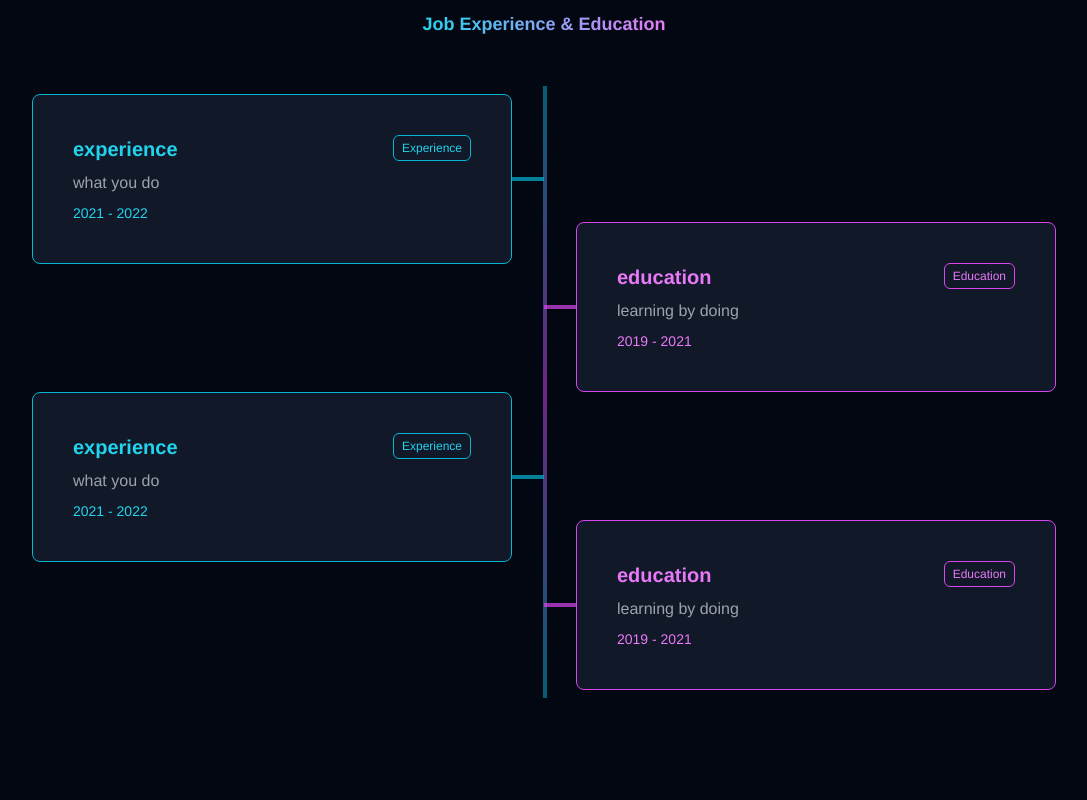
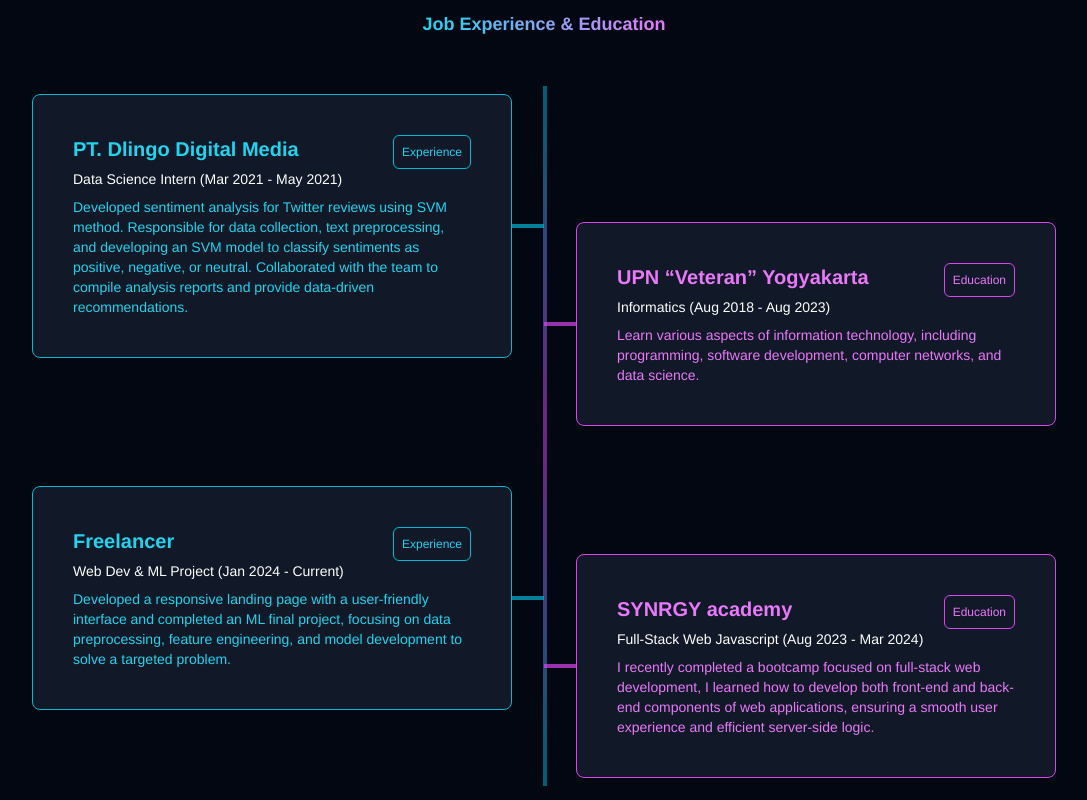
Before and after one commit to ahmadseloabadi/PORTOFOLIO-SELO, a React (Vite) app: page / in a window 1280 px wide. Shown: the part 2620-3420 px from the top of the page, without its empty margins (96-1183 px from the left). Built offline with nearby package versions, Linux system fonts and the light colour scheme.

Commit message:
fill content

```diff
--- a/src/components/Footer.tsx
+++ b/src/components/Footer.tsx
@@ -52,7 +52,7 @@
 ];
 const Footer = () => {
   return (
-    <footer className="relative w-full bg-gray-950 text-gray-300 py-12 overflow-hidden">
+    <footer className=" w-full bg-gray-950 text-gray-300 py-12 overflow-hidden">
       <div className="container mx-auto px-6">
         <div className="flex flex-col md:flex-row justify-between items-center gap-8">
           {/* Logo Section */}
--- a/src/components/Resume.tsx
+++ b/src/components/Resume.tsx
@@ -4,7 +4,7 @@
 interface TimelineItem {
   title: string;
   subtitle: string;
-  period: string;
+  desc: string;
   type: "experience" | "education";
 }
 
@@ -90,11 +90,11 @@
           transition-colors duration-300
         `}
       >
-        <div className="flex justify-between items-start mb-2">
+        <div className="flex justify-between items-start ">
           <h3 className={`text-xl font-bold ${textColor}`}>{item.title}</h3>
           <span
             className={`
-              text-xs px-2 py-1 rounded-md
+              text-xs px-2 py-2 rounded-md
               bg-transparent ${textColor}
               border ${borderColor}
             `}
@@ -102,8 +102,9 @@
             {item.type === "experience" ? "Experience" : "Education"}
           </span>
         </div>
-        <p className="text-gray-400 mb-2">{item.subtitle}</p>
-        <p className={`text-sm ${textColor}`}>{item.period}</p>
+        <p className="text-white mb-2 text-sm ">{item.subtitle}</p>
+
+        <p className={`text-sm ${textColor}`}>{item.desc}</p>
       </motion.div>
     </motion.div>
   );
@@ -114,27 +115,27 @@
 
   const items: TimelineItem[] = [
     {
-      title: "experience",
-      subtitle: "what you do",
-      period: "2021 - 2022",
+      title: "PT. Dlingo Digital Media",
+      subtitle: "Data Science Intern (Mar 2021 - May 2021)",
+      desc: "Developed sentiment analysis for Twitter reviews using SVM method. Responsible for data collection, text preprocessing, and developing an SVM model to classify sentiments as positive, negative, or neutral. Collaborated with the team to compile analysis reports and provide data-driven recommendations.",
       type: "experience",
     },
     {
-      title: "education",
-      subtitle: "learning by doing",
-      period: "2019 - 2021",
+      title: "UPN “Veteran” Yogyakarta",
+      subtitle: "Informatics (Aug 2018 - Aug 2023)",
+      desc: "Learn various aspects of information technology, including programming, software development, computer networks, and data science.",
       type: "education",
     },
     {
-      title: "experience",
-      subtitle: "what you do",
-      period: "2021 - 2022",
+      title: "Freelancer",
+      subtitle: "Web Dev & ML Project (Jan 2024 - Current)",
+      desc: "Developed a responsive landing page with a user-friendly interface and completed an ML final project, focusing on data preprocessing, feature engineering, and model development to solve a targeted problem.",
       type: "experience",
     },
     {
-      title: "education",
-      subtitle: "learning by doing",
-      period: "2019 - 2021",
+      title: "SYNRGY academy",
+      subtitle: "Full-Stack Web Javascript (Aug 2023 - Mar 2024)",
+      desc: "I recently completed a bootcamp focused on full-stack web development,  I learned how to develop both front-end and back-end components of web applications, ensuring a smooth user experience and efficient server-side logic.",
       type: "education",
     },
   ];
--- a/src/components/Tagline.tsx
+++ b/src/components/Tagline.tsx
@@ -103,7 +103,7 @@
         : "Committed to delivering exceptional web applications and transforming data into meaningful insights through innovative solutions. I'm always open to new collaboration opportunities or projects—let's create something amazing together!",
     id:
       variant === "contact"
-        ? "Saya memiliki minat yang kuat dalam analisis data, sains data, dan pengembangan web full-stack. Dengan komitmen untuk memberikan hasil berkualitas tinggi dan solusi inovatif, saya selalu terbuka untuk peluang kolaborasi baru atau proyek. Jangan ragu untuk menghubungi saya melalui informasi kontak di bawah ini atau dengan mengisi formulir di samping."
+        ? "Saya memiliki minat yang kuat dalam data analisis, data science, dan full-stack web development. Dengan komitmen untuk memberikan hasil berkualitas tinggi dan solusi inovatif, saya selalu terbuka untuk peluang kolaborasi baru atau proyek. Jangan ragu untuk menghubungi saya melalui informasi kontak di bawah ini atau dengan mengisi formulir di samping."
         : "Berkomitmen untuk menghadirkan aplikasi web yang luar biasa dan mengubah data menjadi wawasan bermakna melalui solusi inovatif. Saya selalu terbuka untuk peluang kolaborasi atau proyek baru—mari ciptakan sesuatu yang menakjubkan bersama!",
   };
 
```
